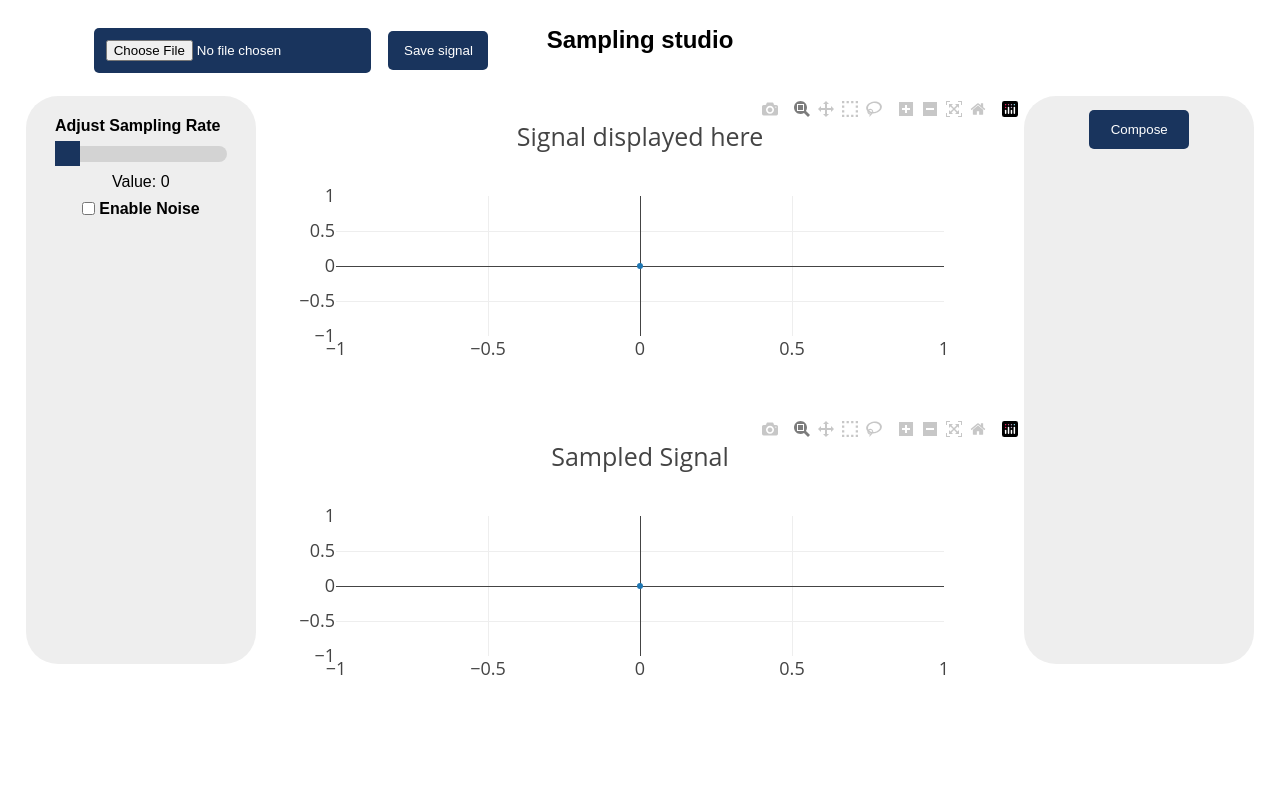
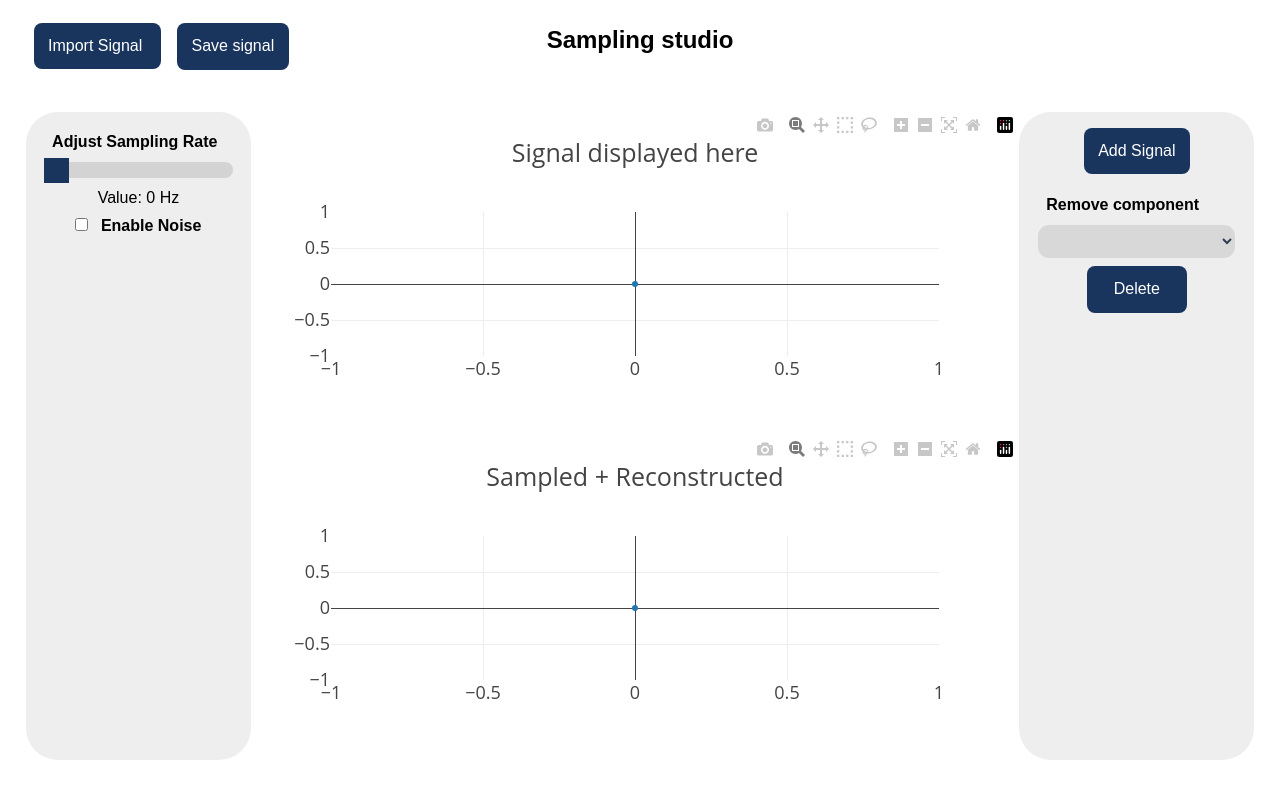
Before and after one commit to YousefKadry/DSP_Task1_12, a Flask app: page /SignalStudio in a window 1280 px wide. Run offline with Flask 2, Linux system fonts and the light colour scheme; lists and menus that the app fills with data are empty; some libraries are stand-ins or nearby versions.

Commit message:
Final Final Final -Sarta

```diff
--- a/SignalStudio/static/css/index.css
+++ b/SignalStudio/static/css/index.css
@@ -19,16 +19,15 @@
     padding: 2% 5% 0;
     min-width: 80%;
     height:10%;
-    display: flex;
-    align-items: center;
+    display:inline;
     box-sizing: border-box;
-    border-radius: 25px;
+    border-radius: 1.5rem;
   }
   ul{
       list-style: none;
   }
   li {
-    display: inline-block;
+    display: inline;
   }
   .title{
     min-width: 20%;
@@ -45,13 +44,7 @@
     font-weight: bold;
     padding-top: 2%;
     text-align: left;
-  }
-  .rightheader{
-    min-width: 20%;
-    font-size: 1.5rem;
-    display: block;
-    padding-top: 2%;
-    text-align: right;
+    margin-left: 0.5rem;
   }
   button {
     padding: 0.9em;
@@ -59,32 +52,45 @@
     min-width: 100px;
     cursor: pointer;
     border: 5px #EEE;
-    border-radius: 5px;
+    border-radius: 0.5rem;
     background-color: #19345D;
     color:white;
-  }
-  #importSignal{
-    padding: 0.9em;
-    margin:0.5em;
-    min-width: 100px;
-    cursor: pointer;
-    border: 5px #EEE;
-    border-radius: 5px;
-    background-color: #19345D;
-    color:white;
+    font-size: 1rem;
   }
   button:hover {
     background-color: #192639;
     color:#eee;
   }
+  input[type="file"] {
+    position: absolute;
+    width: 1px;
+    height: 1px;
+    padding: 0;
+    margin: -1px;
+    overflow: hidden;
+    clip: rect(0,0,0,0);
+    border: 0;
+  }
+.import-btn {
+  padding: 0.9em;
+  margin:0.5em;
+  cursor: pointer;
+  border: 5px #EEE;
+  border-radius: 0.5rem;
+  background-color: #19345D;
+  color:white;
+}
+.import-btn:hover{
+  background-color: #192639;
+  color:#eee;
+}
+
+
 
 /* signal frame styling */
 .mid-section {
-  height: 50vw;
+  height: 80vh;
   margin-top: 1rem;
-  margin-bottom: 1rem;
-  display: flex;
-  align-items: top;
 }
 .mid-section > div {
   display: table-cell;
@@ -95,8 +101,30 @@
   border-radius: 2rem;
   text-align: center;
   width: 20vw;
-  height: 69vh;
+  height: 79vh;
   background-color: #eee;
+}
+#snrValue{
+  width: 53%;
+  margin: auto;
+  margin-top: 0.8rem;
+  margin-bottom: 0.5rem;
+  border: none;
+  padding: 0.5rem;
+  text-align: center;
+  border-radius: 0.7rem;
+  background-color: #d3d3d3;
+  color: black;
+  font-weight: bold;
+  font-size: 1.2rem;
+  -moz-appearance: textfield;
+}
+#snrValue:hover{
+  background-color: #ababab;
+}
+#snrValue:focus{
+  outline: none;
+  border: 0.1rem solid #19345D;
 }
 .add-noise-section {
   display: none;
@@ -114,13 +142,24 @@
   border-radius: 2rem;
   text-align: center;
   width:20vw;
-  height: 69vh;
+  height: 79vh;
   background-color: #eee;
 }
 #addedSignals {
   display: block;
-  width: 90%;
+  width: 100%;
   margin-top: 0.7rem;
+  border: none;
+  background-color: #d3d3d3;
+  color: #001330;
+  border-radius: 0.7rem;
+  text-align: center;
+  padding: 0.5rem;
+  opacity: 0.8;
+  font-weight: bold;
+}
+#addedSignals:hover {
+  opacity: 1;
 }
 .myPlot {
   width: 100%;
@@ -136,8 +175,7 @@ input[type="range"]:focus {
   outline: none;
 }
 .optioncontainer {
-  max-width: 80%;
-  min-width: 60%;
+  width: 90%;
   display: block;
   margin-left: auto;
   margin-right: auto;
@@ -148,12 +186,11 @@ input[type="range"]:focus {
   margin-top: 0.7rem;
   margin-bottom: 0.7rem;
   -webkit-appearance: none;
-  border-radius: 35px;
+  border-radius: 2.2rem;
   width: 100%;
   height: 1rem;
   background: #d3d3d3;
   outline: none;
-  opacity: 1;
   -webkit-transition: .2s;
   transition: opacity .2s;
 }
--- a/SignalStudio/static/js/frame_scripts.js
+++ b/SignalStudio/static/js/frame_scripts.js
@@ -1,4 +1,4 @@
-let sin_wave = new simProcessing();
+let mySignal = new simProcessing();
 // Script for reloding the data and linking elements
 var ampSlider = document.getElementById("amp");
 var ampOutput = document.getElementById("ampOutput");
@@ -27,92 +27,83 @@ Plotly.newPlot(
   [{ x: [0], y: [0] }],
   {title: "Signal displayed here",
             font: { size: 18 }},
-  sin_wave.config);
+  mySignal.config);
 Plotly.newPlot(
   "plot2",
   [{ x: [0], y: [0] }],
-  {title: "Sampled Signal",
+  {title: "Sampled + Reconstructed",
             font: { size: 18 }},
-  sin_wave.config
+  mySignal.config
 );
+//setting the original value under the sliders.
+SROutput.innerHTML = SRSLider.value + " Hz";
+ampOutput.innerHTML = ampSlider.value + " mV";
+freqOutput.innerHTML = freqSlider.value + " Hz";
 //for the sampled signal graph, plot an inital signal from the values on the sliders
-sin_wave.sampling(SRSLider.value);
+mySignal.sampling(SRSLider.value);
 
 // Function that updates the numerical value under the slider when you change the value
 SRSLider.oninput = () => {
-  SROutput.innerHTML = SRSLider.value;
+  SROutput.innerHTML = SRSLider.value + " Hz";
 };
 
 SRSLider.addEventListener("mouseup", async function () {
   let samplingRate = SRSLider.value;
   if(noiseToggle.checked){
     //recalculate the signal
-    sin_wave.sampling(samplingRate, sin_wave.noisySignal);
-    // sin_wave.animatePlot("plot2", sin_wave.sampledSignal)
-    // await sin_wave.animatePlot("plot2", sin_wave.sampledSignal);
+    mySignal.sampling(samplingRate, mySignal.noisySignal);
   } else {
     //calculating the signal
-    sin_wave.sampling(samplingRate);
-    // sin_wave.animatePlot("plot2", sin_wave.sampledSignal)
-    // await sin_wave.animatePlot("plot2", sin_wave.sampledSignal);
-    // sin_wave.animatePlot("plot2", sin_wave.reconSignal);
-    // await sin_wave.animatePlot("plot2", sin_wave.reconSignal);
+    mySignal.sampling(samplingRate);
     }
-  sin_wave.updateReconGraph(SRSLider.value);
+  //updating the sampling and reconstructed graph
+  mySignal.updateReconGraph(SRSLider.value);
 });
 
 //function that changes original signal when slider value changes
 ampSlider.oninput = async function () {
   let amp = this.value;
-  ampOutput.innerHTML = amp;
+  ampOutput.innerHTML = amp + " mV";
 
 };
 // Function that updates the sampled signal graph
 freqSlider.oninput = async function () {
   let freq = this.value;
-  freqOutput.innerHTML = freq;
+  freqOutput.innerHTML = freq + " Hz";
 
 };
 
 //function that toggles noise and shows/hides noise section
 noiseToggle.checked = false;
 const on_change = () => {
-  console.log("The checkbox was toggled");
   if (noiseToggle.checked) {
     //show noise section
     document.getElementById("add-noise-section").style.display = "block";
     if (snrValue.value) {
-      sin_wave.generateNoise(snrValue.value);
-      sin_wave.plotNoisySignal();
-      sin_wave.sampling(SRSLider.value, sin_wave.noisySignal);
-      // sin_wave.animatePlot("plot2", sin_wave.sampledSignal);
-      // sin_wave.animatePlot("plot2", sin_wave.sampledSignal);
+      mySignal.generateNoise(snrValue.value);
+      mySignal.plotNoisySignal();
+      mySignal.sampling(SRSLider.value, mySignal.noisySignal);
     }
   } else {
     //hide noise signal, remove the noisy signal and display original signal
     document.getElementById("add-noise-section").style.display = "none";
     //code that displays original signal without noise
-    console.log("noise removed");
-    Plotly.newPlot("plot1", sin_wave.data, sin_wave.layout, sin_wave.config);
-    sin_wave.sampling(SRSLider.value);
+    Plotly.newPlot("plot1", mySignal.data, mySignal.layout, mySignal.config);
+    mySignal.sampling(SRSLider.value);
   }
-  sin_wave.updateReconGraph(SRSLider.value);
+  mySignal.updateReconGraph(SRSLider.value);
 };
 
 
 //method that runs when you click the apply noise button
 addNoiseBtn.onclick =  () => {
-  //check that method works, obviously
-  console.log("Hello there");
   //get the input value from the input field and print it on the console
   SNR = snrValue.value;
   //Use the value to generate noise
-  sin_wave.generateNoise(SNR);
-  sin_wave.plotNoisySignal();
-  sin_wave.sampling(SRSLider.value, sin_wave.noisySignal);
-  // sin_wave.animatePlot("plot2", sin_wave.sampledSignal);
-  // sin_wave.animatePlot("plot2", sin_wave.sampledSignal);
-  sin_wave.updateReconGraph(SRSLider.value);
+  mySignal.generateNoise(SNR);
+  mySignal.plotNoisySignal();
+  mySignal.sampling(SRSLider.value, mySignal.noisySignal);
+  mySignal.updateReconGraph(SRSLider.value);
 };
 
 let formStatus = false;
@@ -127,24 +118,19 @@ composeBtn.onclick = () => {
   }
 }
   addSignalBtn.onclick = async() => {
-    sin_wave.addSignal(ampSlider.value, freqSlider.value);
+    mySignal.addSignal(ampSlider.value, freqSlider.value);
     if (noiseToggle.checked) {
-      sin_wave.generateNoise(snrValue.value);
-      sin_wave.animatePlot("plot1", sin_wave.noisySignal);
-      await sin_wave.animatePlot("plot1", sin_wave.noisySignal);
-      sin_wave.sampling(SRSLider.value, sin_wave.noisySignal);
-      // sin_wave.animatePlot("plot2", sin_wave.sampledSignal);
-      // sin_wave.animatePlot("plot2", sin_wave.sampledSignal);
+      mySignal.generateNoise(snrValue.value);
+      mySignal.animatePlot("plot1", mySignal.noisySignal);
+      await mySignal.animatePlot("plot1", mySignal.noisySignal);
+      mySignal.sampling(SRSLider.value, mySignal.noisySignal);
     } else {
-      sin_wave.animatePlot("plot1", sin_wave.data);
-      // console.log(sin_wave.data)
-      await sin_wave.animatePlot("plot1", sin_wave.data);
-      sin_wave.sampling(SRSLider.value);
-      // sin_wave.animatePlot("plot2", sin_wave.sampledSignal);
-      // sin_wave.animatePlot("plot2", sin_wave.sampledSignal);
+      mySignal.animatePlot("plot1", mySignal.data);
+      await mySignal.animatePlot("plot1", mySignal.data);
+      mySignal.sampling(SRSLider.value);
     }
-    sin_wave.updateReconGraph(SRSLider.value);
-    let signalNum = sin_wave.addedSignalNum
+    mySignal.updateReconGraph(SRSLider.value);
+    let signalNum = mySignal.addedSignalNum
     let option = document.createElement("option");
     option.text = `Signal${signalNum}  amp=${ampSlider.value}, freq=${freqSlider.value}`
     option.value = `Signal${signalNum}`
@@ -154,23 +140,19 @@ composeBtn.onclick = () => {
   };
 
   deleteSignalBtn.onclick = async ()=>{
-    sin_wave.deleteSignal(signalsMenue.value);
+    mySignal.deleteSignal(signalsMenue.value);
     if (noiseToggle.checked) {
-      sin_wave.generateNoise(snrValue.value);
-      sin_wave.animatePlot("plot1", sin_wave.noisySignal);
-      await sin_wave.animatePlot("plot1", sin_wave.noisySignal);
-      sin_wave.sampling(SRSLider.value, sin_wave.noisySignal);
-      // sin_wave.animatePlot("plot2", sin_wave.sampledSignal);
-      // sin_wave.animatePlot("plot2", sin_wave.sampledSignal);
+      mySignal.generateNoise(snrValue.value);
+      mySignal.animatePlot("plot1", mySignal.noisySignal);
+      await mySignal.animatePlot("plot1", mySignal.noisySignal);
+      mySignal.sampling(SRSLider.value, mySignal.noisySignal);
     } else {
-      sin_wave.animatePlot("plot1", sin_wave.data);
-      await sin_wave.animatePlot("plot1", sin_wave.data);
-      sin_wave.sampling(SRSLider.value);
-      // sin_wave.animatePlot("plot2", sin_wave.sampledSignal);
-      // sin_wave.animatePlot("plot2", sin_wave.sampledSignal);
+      mySignal.animatePlot("plot1", mySignal.data);
+      await mySignal.animatePlot("plot1", mySignal.data);
+      mySignal.sampling(SRSLider.value);
 
     }
-    sin_wave.updateReconGraph(SRSLider.value);
+    mySignal.updateReconGraph(SRSLider.value);
     signalsMenue.remove(signalsMenue.selectedIndex)
 
 
@@ -183,27 +165,26 @@ composeBtn.onclick = () => {
     reader.readAsText(file);
     reader.onload = function (event) {
         var csvData = event.target.result;
-
         let parsedCSV = d3.csvParse(csvData)
-        sin_wave.importSignal(parsedCSV)
-        let signalNum = sin_wave.addedSignalNum
+        mySignal.importSignal(parsedCSV)
+        let signalNum = mySignal.addedSignalNum
         let option = document.createElement("option");
         option.text = `Signal${signalNum}  imported Signal`
         option.value = `Signal${signalNum}`
         signalsMenue.appendChild(option);
-        sin_wave.animatePlot('plot1', sin_wave.data)
-        sin_wave.animatePlot('plot1', sin_wave.data)
-        sin_wave.sampling(SRSLider.value);
-        sin_wave.updateReconGraph(SRSLider.value);
+        mySignal.animatePlot('plot1', mySignal.data)
+        mySignal.animatePlot('plot1', mySignal.data)
+        mySignal.sampling(SRSLider.value);
+        mySignal.updateReconGraph(SRSLider.value);
       }
   }
   saveBtn.onclick = ()=>{
     let csvData = []
     if (noiseToggle.checked) {
-      csvData = sin_wave.saveCSV(sin_wave.noisySignal[0].x, sin_wave.noisySignal[0].y)
+      csvData = mySignal.saveCSV(mySignal.noisySignal[0].x, mySignal.noisySignal[0].y)
     }
     else{
-      csvData = sin_wave.saveCSV(sin_wave.data[0].x, sin_wave.data[0].y)
+      csvData = mySignal.saveCSV(mySignal.data[0].x, mySignal.data[0].y)
     }
     let csv = 'x,y\n';
     //merge the data with CSV
@@ -212,7 +193,6 @@ composeBtn.onclick = () => {
             csv += "\n";
     });
     //display the created CSV data on the web browser
-
     downloadLink.href = 'data:text/csv;charset=utf-8,' + encodeURI(csv);
     //provide the name for the CSV file to be downloaded
     downloadLink.download = 'Signal.csv';
--- a/SignalStudio/templates/index.html
+++ b/SignalStudio/templates/index.html
@@ -18,18 +18,21 @@
 
 <body>
   <div class="page-container">
-    <p class="title">Sampling studio</p>
+      <p class="title">Sampling studio</p>
     <!-- option bar at the top -->
     <div class="opt-bar">
       <ul>
         <li>
-          <!-- <a href="#">Import Signal</a> -->
-          <input type="file" id="importSignal"  class = "save-signal-btn" >
+          <!-- import button -->
+          <label for="importSignal" class="import-btn">
+          <i class="fa fa-cloud-upload"></i> Import Signal
+          </label>
+          <input type="file" id="importSignal">
         </li>
         <li>
-          <!-- <a href="#">Import Signal</a> -->
+          <!-- Save signal button -->
           <a id ='download'>
-          <button type="button" id="saveSignal" class="save-signal-btn">Save signal</button>
+          <button type="button" id="saveSignal" class="save-signal-btn"> Save signal</button>
           </a>
         </li>
       </ul>
@@ -53,7 +56,7 @@
             Enable Noise
           </label>
           <div class="add-noise-section" id="add-noise-section">
-            <label class="leftheader" for="snrValue">SNR value</label>
+            <label class="leftheader" for="snrValue">Enter SNR value</label>
             <input type="number" min="0" id="snrValue" class="form-control" />
             <button type="button" name="button" id="add-noise-btn" class="add-noise-btn">Apply noise</button>
           </div>
@@ -68,29 +71,32 @@
       </div>
       <!-- section to the right of the frame -->
       <div id="right-options" class="right-options">
-        <button type="button" name="button" id="compose" class="add-noise-btn">Compose</button>
+        <button
+          type="button" name="button" id="compose"
+          class="add-noise-btn">
+          Add Signal
+          </button>
         <form id = 'composerForm'>
           <div class="optioncontainer">
             <p class="leftheader">Adjust Amplitude</p>
-            <input type="range" id="amp" min="0" max="10" value="5" class="slider">
+            <input type="range" id="amp" min="0" max="15" value="5" class="slider">
             <p>Value: <span id="ampOutput"></span></p>
           </div>
           <!-- thid div is the Frequency slider -->
           <div class="optioncontainer">
             <p class="leftheader">Adjust Frequency</p>
-            <input type="range" id="freq" min="0" max="10" value="5" class="slider">
+            <input type="range" id="freq" min="0" max="15" value="5" class="slider">
             <p>Value: <span id="freqOutput"></span></p>
           </div>
           <div>
-            <button type="button" name="button" id="addSignalBtn" class="add-noise-btn">Add Signal</button>
+            <button type="button" name="button" id="addSignalBtn" class="add-noise-btn">Apply Component</button>
           </div>
-          <div class="optioncontainer">
-            <p class="leftheader">Remove component</p>
-            <select id="addedSignals"></select>
-          </div>
+        </form>
+        <div class="optioncontainer">
+          <p class="leftheader">Remove component</p>
+          <select id="addedSignals"></select>
           <button type="button" name="button" id="deleteBtn" class="add-noise-btn">Delete</button>
-
-      </form>
+        </div>
 
       </div>
     </div>
```
Also changed, not shown: other parts of SignalStudio/templates/index.html (+1 -1 lines), SignalStudio/static/js/processing.js (+0 -31 lines), README.md, 5 other files.
